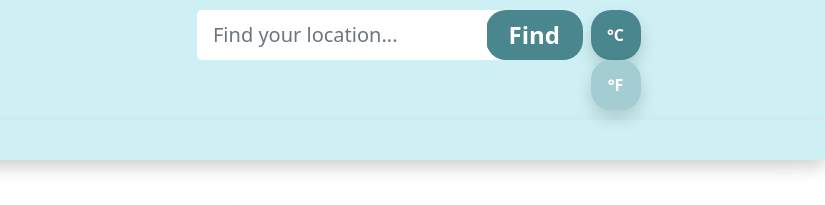
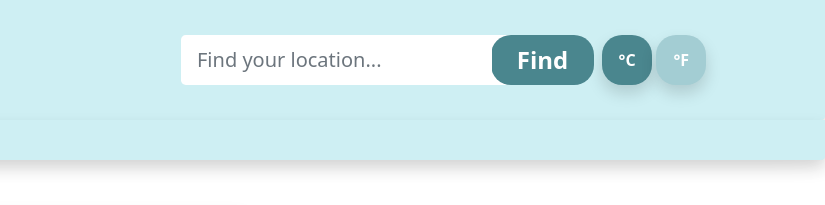
Before and after one commit to hellupp/Weather_project, a website: page Frontend/www/index.html in a window 1280 px wide. Shown: the top 205 px of the page, 455-1280 px from the left. Drawn offline with nearby package versions, Linux system fonts and the light colour scheme; some packages are replaced by stand-ins of ours.

Commit message:
Fixed buttons + min width

```diff
--- a/Frontend/www/index.html
+++ b/Frontend/www/index.html
@@ -28,7 +28,7 @@
                     <div class="name d-none d-lg-inline-block d-flex align-middle">BestForWeather</div>
                 </div>
             </div>
-            <div class="research col-9 col-md-10 col-lg-7 col-xl-5 p-0 my-auto px-3">
+            <div class="research col-9 col-md-10 col-lg-7 col-xl-5 p-0 my-auto">
                 <div class="d-flex">
                     <div class="try flex-grow-1 text-center d-inline-block mx-2">
                         <div class="input-group input-group-lg d-flex my-auto p-0" id="input-group"
@@ -46,7 +46,7 @@
                     </div>
                     <div class="degree-buttons d-inline-block my-auto p-0">
                         <button id="celsii" class="celsii fw-bold border-0 shadow active">°C</button>
-                        <button id="farengheight" class="farengheight fw-bold border-0 shadow d-none d-md-inline-block">°F</button>
+                        <button id="farengheight" class="farengheight fw-bold border-0 shadow">°F</button>
                     </div>
                 </div>
             </div>
--- a/Frontend/www/style.css
+++ b/Frontend/www/style.css
@@ -1,5 +1,5 @@
 body {
-    min-width: 485px;
+    min-width: 605px;
 }
 
 .upper-header, .lower-header {
```
